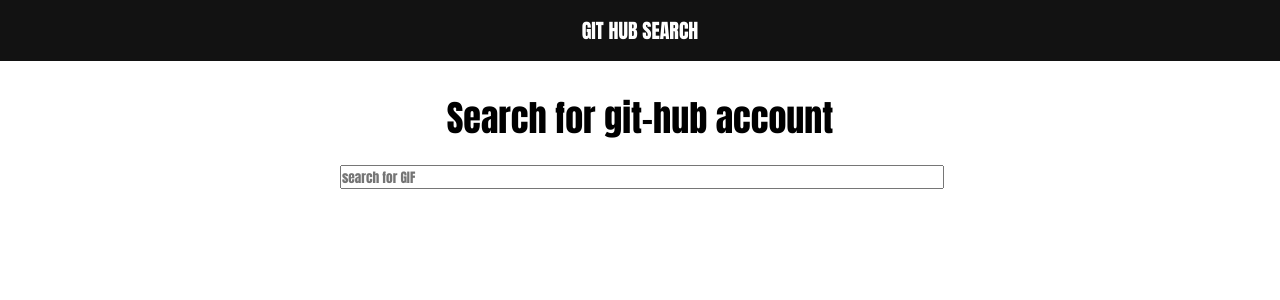
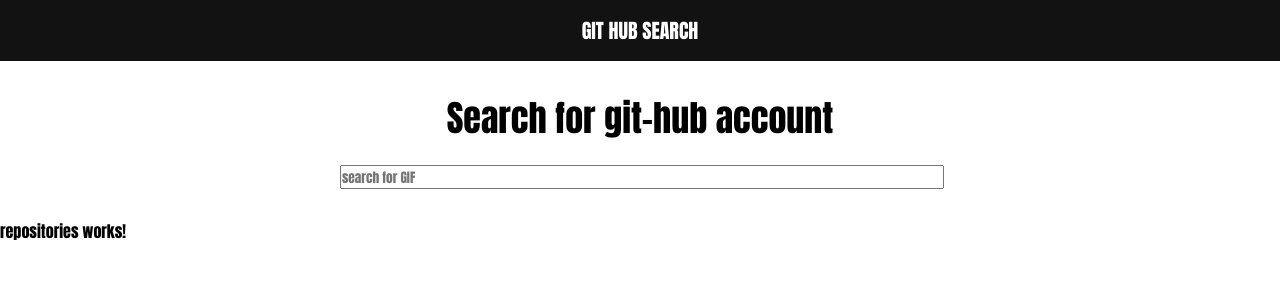
Before and after one commit to MelvinOmega/github-search, an Angular app: page / in a window 1280 px wide. Shown: the top 300 px of the page. Built offline with nearby package versions, Linux system fonts and the light colour scheme.

Commit message:
add repositories component

```diff
--- a/src/app/app.component.html
+++ b/src/app/app.component.html
@@ -1,4 +1,5 @@
 <app-header></app-header>
 <app-search></app-search>
+<app-repositories></app-repositories>
 
-<router-outlet></router-outlet>
+<!-- <router-outlet></router-outlet> -->
--- a/src/app/app.module.ts
+++ b/src/app/app.module.ts
@@ -5,16 +5,20 @@ import { AppRoutingModule } from './app-routing.module';
 import { AppComponent } from './app.component';
 import { HeaderComponent } from './header/header.component';
 import { SearchComponent } from './search/search.component';
+import { HttpClientModule } from '@angular/common/http';
+import { RepositoriesComponent } from './repositories/repositories.component'
 
 @NgModule({
   declarations: [
     AppComponent,
     HeaderComponent,
     SearchComponent,
+    RepositoriesComponent,
   ],
   imports: [
     BrowserModule,
-    AppRoutingModule
+    AppRoutingModule,
+    HttpClientModule
   ],
   providers: [],
   bootstrap: [AppComponent]
--- /dev/null
+++ b/src/app/repositories/repositories.component.html
@@ -0,0 +1 @@
+<p>repositories works!</p>
--- /dev/null
+++ b/src/app/repositories/repositories.component.ts
@@ -0,0 +1,15 @@
+import { Component, OnInit } from '@angular/core';
+
+@Component({
+  selector: 'app-repositories',
+  templateUrl: './repositories.component.html',
+  styleUrls: ['./repositories.component.css']
+})
+export class RepositoriesComponent implements OnInit {
+
+  constructor() { }
+
+  ngOnInit(): void {
+  }
+
+}
--- a/src/environments/environment.ts
+++ b/src/environments/environment.ts
@@ -4,7 +4,7 @@
 
 export const environment = {
   production: false,
-  githubApiKey: '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'
+  token: "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"
 };
 
 /*
```
Also changed, not shown: src/app/data.service.ts (added, +32 -0 lines), src/app/repositories/repositories.component.css (added).
